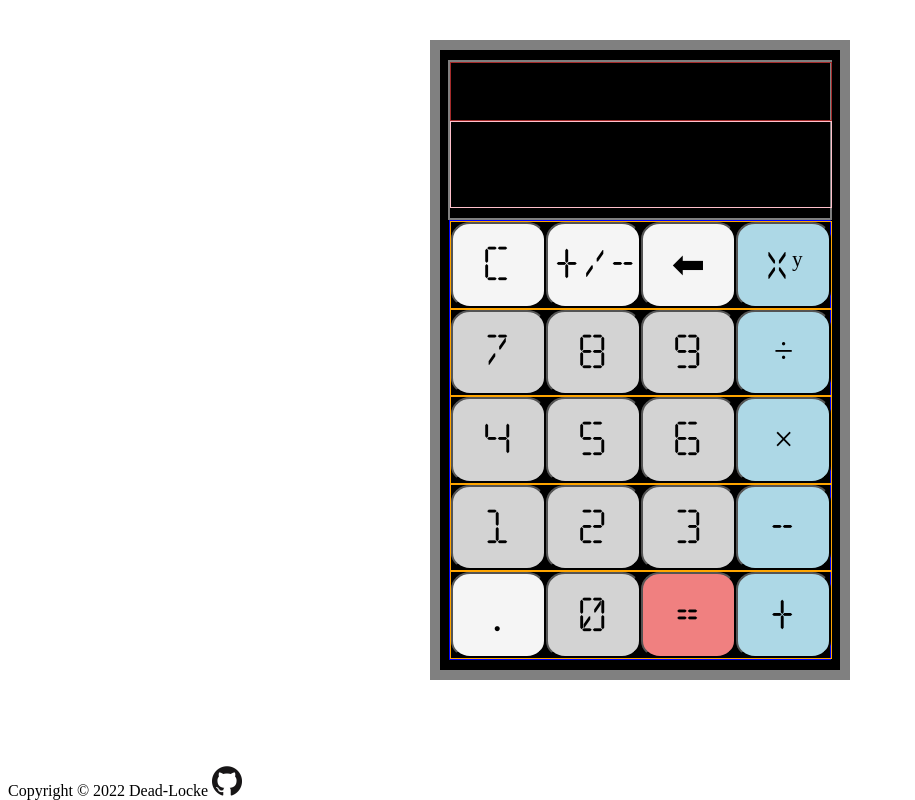
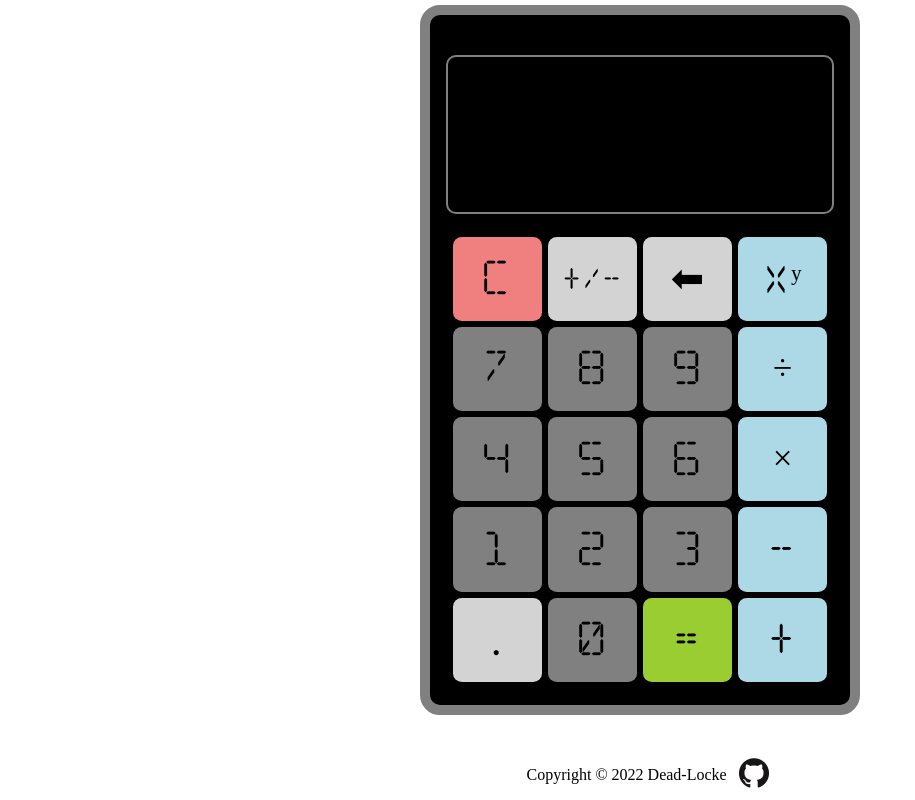
Before and after one commit to Dead-Locke/calculator, a plain HTML site: page index.html in a window 1280 px wide. Shown: the whole page, without its empty margins (0-915 px from the left). Drawn offline with Linux system fonts and the light colour scheme.

Commit message:
Finalized all styling. - Added custom font for buttons and display - Shaded buttons different colors depending on their function. - Ensured footer and main calculator is centered on the page. - Added basic hover and click animations for each button.

```diff
--- a/styles.css
+++ b/styles.css
@@ -1,31 +1,27 @@
 
 main{
-    font-family: 'digital_dreamregular';
     display: flex;
     align-items: center;
     justify-content: center;
     height: 75vh;
     min-height: 500px;
-    margin-top: 60px;
+    padding: 10px;
+    margin-top: 50px;
 }
 
 .calculator {
-    font-family:'Segoe UI';
-    font-size: large;
     display: flex;
     flex-direction: column;
     border: 10px solid gray;
-    padding: 10px;
+    padding: 20px;
     background-color: black;
     color: white;
-    min-width: 380px;
-    min-height: 550px;
-
-    width: 25vw;
-    height: 75vh;
+    width: 380px;
+    height: 650px;
     justify-content: center;
     align-items: center;
     align-self: center;
+    border-radius: 20px;
 }
 
 /* ----------------displays ----------------- */
@@ -34,78 +30,97 @@ main{
     display: flex;
     flex-direction: column;
     border: 2px solid gray;
-    padding-bottom: 10px;
+    margin: 20px;
+    padding: 2px;
     width: 100%;
     height: 25%;
+    border-radius: 10px;
+
 }
 
 .current{
     display: flex;
-    font-size: 25px;
-    width: 100%;
+    font-size: 3vh;
+    width: auto;
     height: 60%;
-    border: 1px solid pink;
     justify-content: flex-end;
     align-items: center;
+    word-wrap: break-word;
+    word-break: break-all;
 }
 
 .previous{
     font-size: 19px;
     width: 100%;
     height: 40%;
-    border: 1px solid brown;
     display: flex;
     justify-content: flex-end;
     align-items: center;
+    flex-wrap: wrap;
 }
 
 /* --------------------main button grid ------------------ */
 
 .buttons {
-    display: flex;
-    flex-direction: column;
-    border: 1px solid blue;
     width: 100%;
     height: 75%;
 }
 .buttonRow {
-    border: 1px solid orange;
     display: flex;
-    width: 100%;
     height: 20%;
-
 }
 button {
-    background-color: whitesmoke;
+    background-color: lightgray;
     font-family: 'digital_dreamregular';
     font-size: 35px;
     width: 50px;
-    gap: 5px;
+    margin: 3px;
     flex-grow: 1;
-    border-radius: 20%;
-}
-button.num {
-    background-color: lightgray;
+    border: none;
+    border-radius: 10%;
 }
 
+button.num {
+    background-color: gray;
+}
+button#clear{
+    background-color: lightcoral;
+}
 button#backspace{
     font-size: 40px;
 }
 button#equals{
-    background-color: lightcoral;
+    background-color: yellowgreen;
 }
 button.operation{
-
     background-color: lightblue;
 }
+button#negate{
+    font-size: 25px;
+}
 
+button:active{
+    animation: pulse 0.1s ease;
+}
+
+button:hover{
+    color: white;
+    transform: scale(1.05);
+}
 
 
 
 /* --------------footer---------------- */
 footer{
+    position: fixed;
+    display: flex;
+    align-items: center;
+    justify-content: center;
+    gap: 1vw;
     bottom: 0;
-    position: absolute;
+    height: 50px;
+    width: 100%;
+    text-align: center;
 }
 
 .link-icon{
@@ -113,11 +128,21 @@ footer{
     height: 30px;
 }
 
+/* --------------custom font -------------  */
+
 @font-face {
     font-family: 'digital_dreamregular';
-    src: url('/digital-dream-font/digital-dream.regular-webfont.woff2') format('woff2'),
-         url('/digital-dream-font/digital-dream.regular-webfont.woff') format('woff');
+    src: url('./digital-dream-font/digital-dream.regular-webfont.woff2') format('woff2'),
+         url('./digital-dream-font/digital-dream.regular-webfont.woff') format('woff');
     font-weight: normal;
     font-style: normal;
 
 }
+
+/* ------------ button effects ---------- */
+@keyframes pulse {
+	50% {
+		transform: scale(0.9);
+	}
+
+}
```
